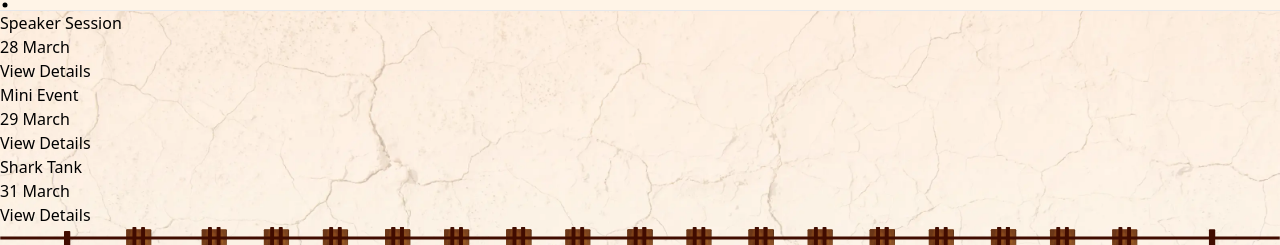
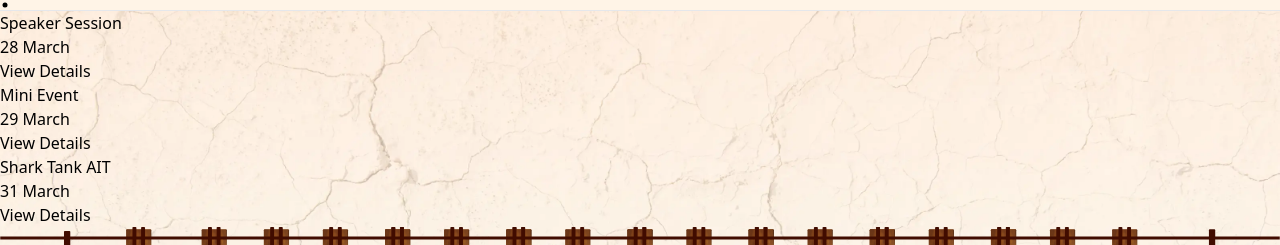
Before and after one commit to I-E-Cell/StartupSaga3.0, a React (Vite) app: page / in a window 1280 px wide. Shown: the part 5452-5697 px from the top of the page. Built offline with nearby package versions, Linux system fonts and the light colour scheme; a web font is replaced by a local one.

Commit message:
updated modal info1

```diff
--- a/src/Components/Eventpn.jsx
+++ b/src/Components/Eventpn.jsx
@@ -178,7 +178,7 @@ const Eventpn = () => {
               <div class="flex justify-start  mx-auto items-center">
                 <div class="w-[8.5em] h-[8.5em]">
                   <div class=" w-[8.5em] h-[8.5em] flex items-center justify-center rounded ">
-                    Shark Tank
+                    Shark Tank AIT
                     31/03/2024
                   </div>
                 </div>
--- a/src/Components/Events.jsx
+++ b/src/Components/Events.jsx
@@ -91,7 +91,7 @@ const Events = () => {
             >
               <div className='absolute w-3 h-3 rounded-full -top-1 -left-[7px] bg-black' ></div>
 
-              <h1 className='text-[1.1em] whitespace-nowrap text-[#210D00] font-bold'>Shark Tank</h1>
+              <h1 className='text-[1.1em] whitespace-nowrap text-[#210D00] font-bold'>Shark Tank AIT</h1>
               <h1 className='text-[0.9em] whitespace-nowrap text-[#210D00] font-semibold'>31 March</h1>
 
               <button onClick={()=>mixpanel.track('Sharktank button Clicked')} className='font-semibold whitespace-nowrap px-3 py-[2px] rounded-lg border-[2px] bg-[#9E4D16] border-[#210D00]'>View Details</button>
```
